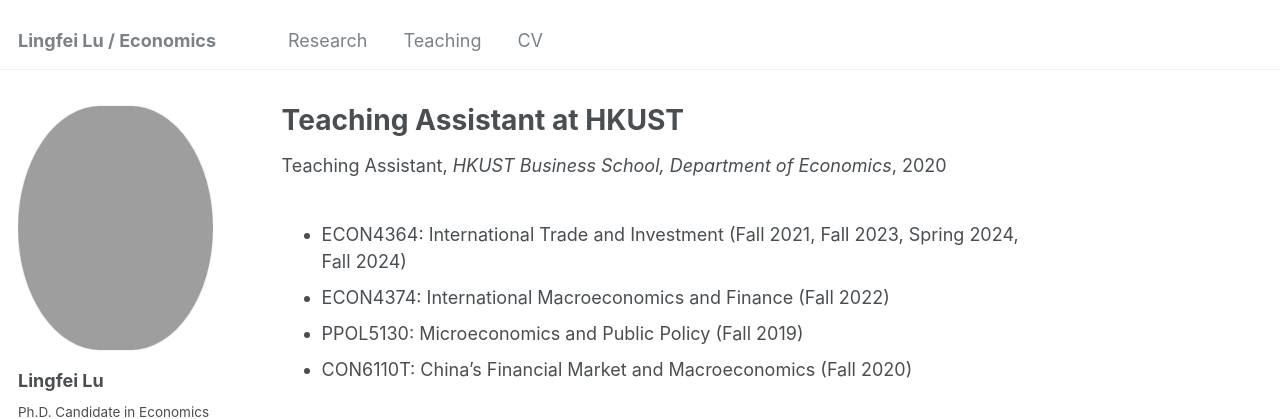
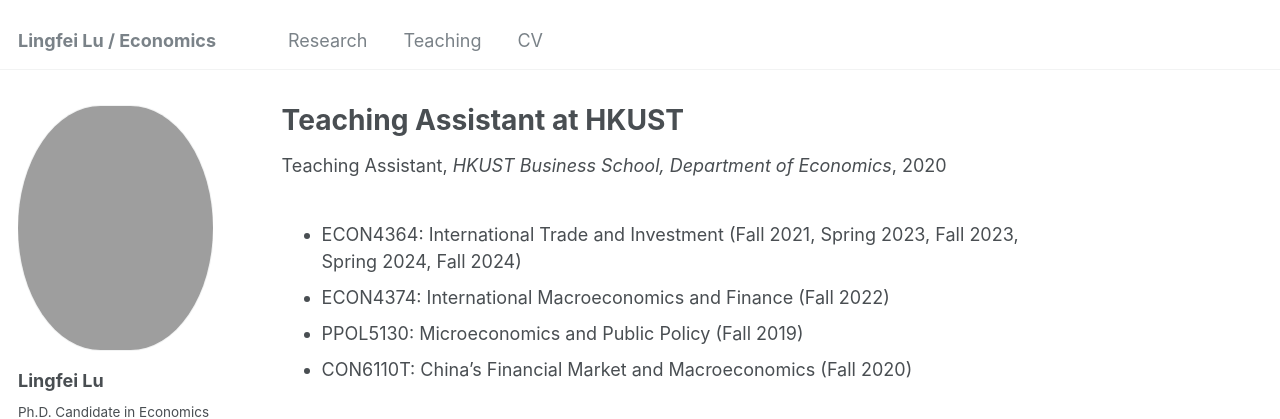
Before and after one commit to lingfei-daniel-lu/lingfei-daniel-lu.github.io, a Jekyll site: the page built from _teaching/HKUST_TA.md, in a window 1280 px wide and 927 px high. Shown: the top 419 px of the window. Built offline with Jekyll 4.4.1, drawn with Linux system fonts in a browser that asks for light colours; some web fonts are replaced.

```diff
--- a/_teaching/HKUST_TA.md
+++ b/_teaching/HKUST_TA.md
@@ -8,7 +8,7 @@ date: 2020-01-01
 location: "Hong Kong SAR"
 ---
 
-* ECON4364: International Trade and Investment (Fall 2021, Fall 2023, Spring 2024, Fall 2024)
+* ECON4364: International Trade and Investment (Fall 2021, Spring 2023, Fall 2023, Spring 2024, Fall 2024)
 * ECON4374: International Macroeconomics and Finance (Fall 2022)
 * PPOL5130: Microeconomics and Public Policy (Fall 2019)
 * CON6110T: China’s Financial Market and Macroeconomics (Fall 2020)
```
Also changed, not shown: _working_papers/Imp-Exp-ER_JMP.md (+2 -0 lines).
